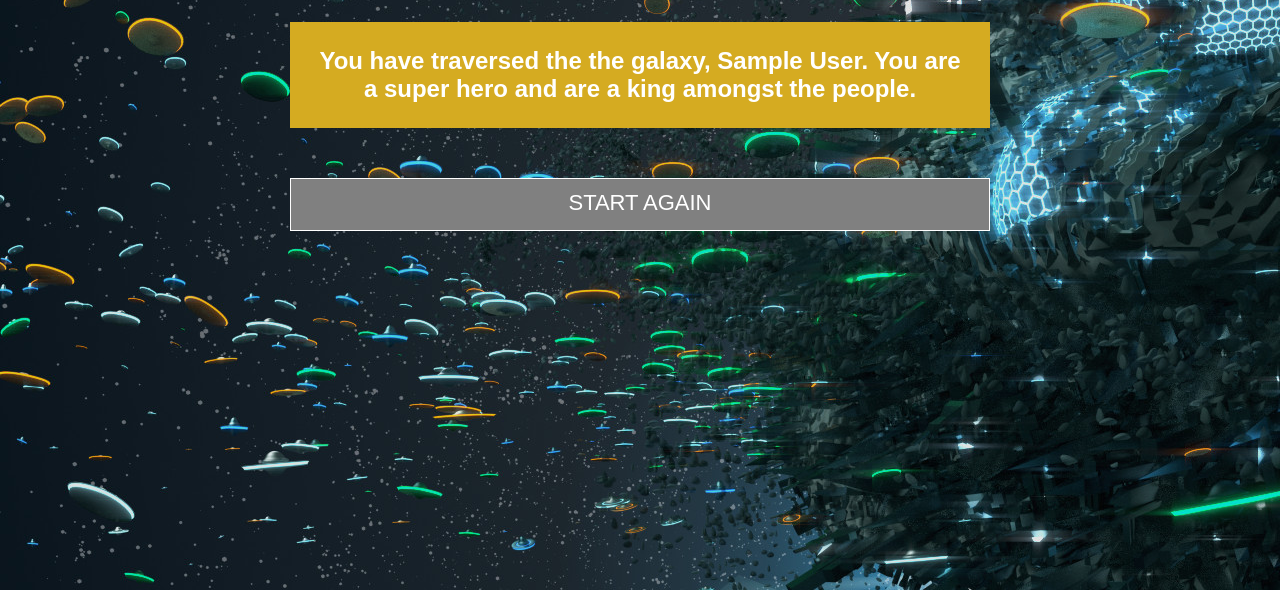
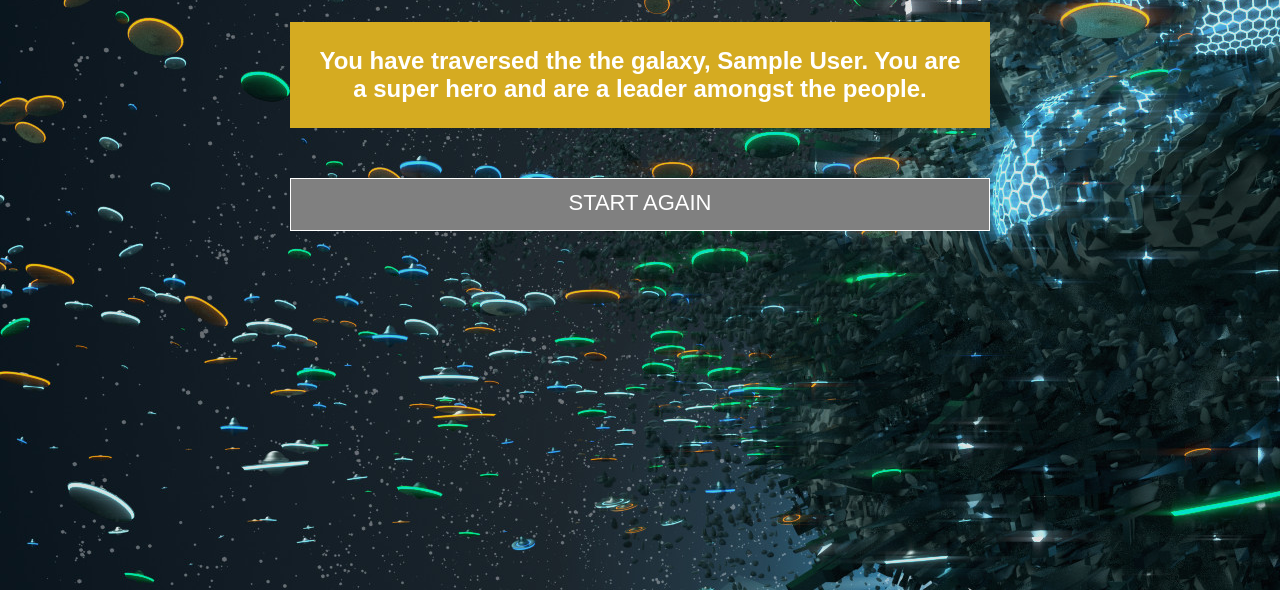
Before and after one commit to devinenoise/user-adventure, a plain HTML site: page results/index.html in a window 1280 px wide. Shown: the part 210-800 px from the top of the page. Drawn offline with Linux system fonts and the light colour scheme; sample sign-in values are in the browser's storage.

Commit message:
css changes

```diff
--- a/quest/quest.css
+++ b/quest/quest.css
@@ -76,6 +76,7 @@ h2 {
 
 p#result-description {
     font-weight: bolder;
+    font-size: 20px;
     color: white;
     padding: 25px;
     margin-bottom: 30px;
--- a/results/messages.js
+++ b/results/messages.js
@@ -1,7 +1,7 @@
 export const winMsgs = {
     low: 'live alone in a cottage',
     medium: 'return to a normal life',
-    high: 'are a king amongst the people',
+    high: 'are a leader amongst the people',
 
 };
 
```
